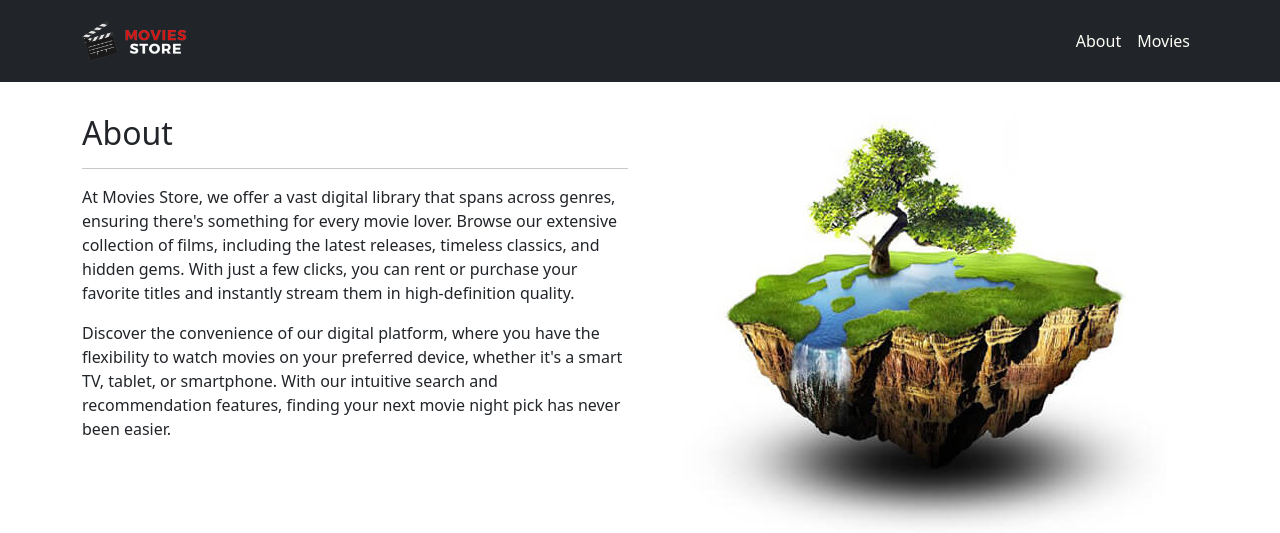
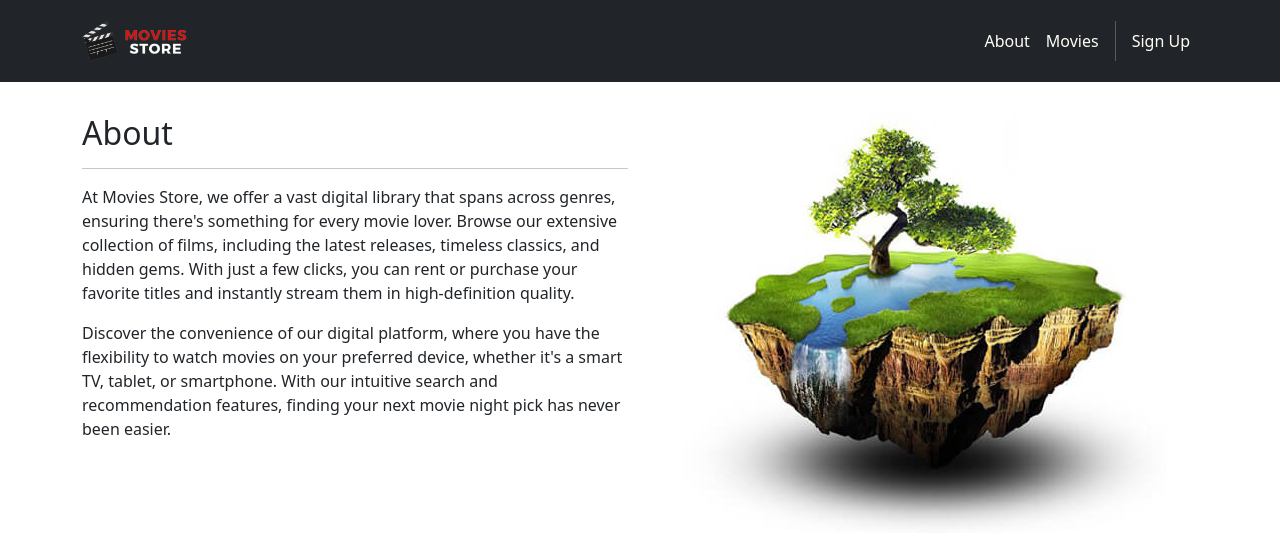
Before and after one commit to ayan-goel/VAASA, a Django app: page /about in a window 1280 px wide. Shown: the top 533 px of the page. Run offline with Django 4.2, Linux system fonts and the light colour scheme; some libraries are stand-ins or nearby versions; some web fonts are replaced.

Commit message:
updated base.html page

```diff
--- a/VAASA/templates/base.html
+++ b/VAASA/templates/base.html
@@ -50,6 +50,12 @@
                href="{% url 'home.about' %}">About</a>
             <a class="nav-link" href=
               "{% url 'movies.index' %}">Movies</a>
+              <div class="vr bg-white mx-2 d-none
+              d-lg-block"></div>
+            <a class="nav-link"
+              href="{% url 'accounts.signup' %}">
+              Sign Up
+            </a>
           </div>
         </div>
       </div>
```
